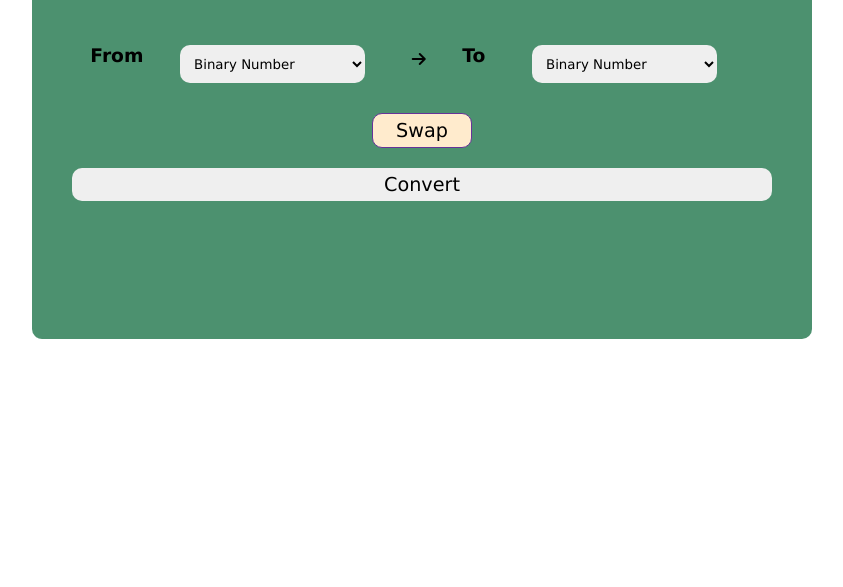
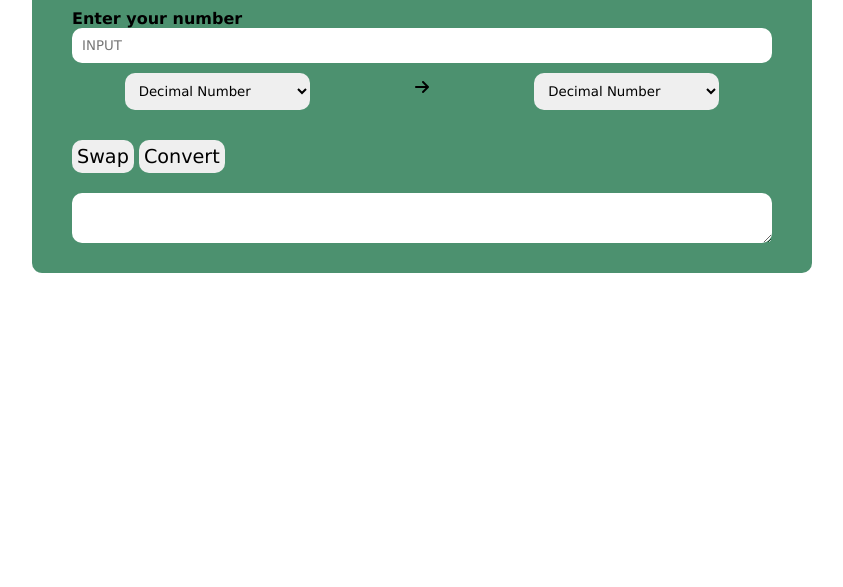
Before and after one commit to mit730/On-Converter, a plain HTML site: page index.html in a window 1280 px wide. Shown: the part 213-800 px from the top of the page, without its empty margins (218-1061 px from the left). Drawn offline with Linux system fonts and the light colour scheme.

Commit message:
Update index.html

```diff
--- a/index.html
+++ b/index.html
@@ -4,47 +4,37 @@
     <meta charset="UTF-8">
     <meta http-equiv="X-UA-Compatible" content="IE=edge">
     <meta name="viewport" content="width=device-width, initial-scale=1.0">
-    <title>Base Converter</title>
-    <link rel="stylesheet" href="style.css">
+    <title>Number Base Converter</title>
     <link rel="stylesheet" href="https://cdnjs.cloudflare.com/ajax/libs/font-awesome/6.1.2/css/all.min.css" integrity="sha512-1sCRPdkRXhBV2PBLUdRb4tMg1w2YPf37qatUFeS7zlBy7jJI8Lf4VHwWfZZfpXtYSLy85pkm9GaYVYMfw5BC1A==" crossorigin="anonymous" referrerpolicy="no-referrer" />
 
+    <link rel="stylesheet" href="style.css">
 </head>
 <body>
+    <h1 class="heading">Number Base Converter</h1>
     <div class="container">
-        <h1 class="heading">Number Base Converter</h1>
-        <br>
-         <input type="text" id="txtNumber" placeholder="Enter a Number" required/>
-        <br>
-        <br>
-
+        <h4 class="input-heading">Enter your number</h4>
+        <input type="text" id="input" placeholder="Input" required>
         <div class="selection">
-            <h3>From</h3>
-        <select name="in-base" id="in-base">
-            <option value="2">Binary Number</option>
-            <option value="16">Hexadecimal Number</option>
-            <option value="8">Octal Number</option>
-            <option value="10">Decimal Number</option>
-        </select>
-
-       <div class="arrow"> <i class="fa-solid fa-arrow-right" ></i> </div>
-       <h3>To</h3>
-        <select name="out-base" id="out-base">
-
-            <option value="2">Binary Number</option>
-            <option value="16">Hexadecimal Number</option>
-            <option value="8">Octal Number</option>
-            <option value="10">Decimal Number</option>
-        </select>
-        <br><br>
+            <select name="input-base" id="input-base">
+                <option value="10">Decimal Number</option>
+                <option value="2">Binary Number</option>
+                <option value="8">Octal Number</option>
+                <option value="16">Hexadecimal Number</option>
+            </select>
+            <div class="arrow"> <i class="fa-solid fa-arrow-right" ></i> </div>
+            <select name="output-base" id="output-base">
+                <option value="10">Decimal Number</option>
+                <option value="2">Binary Number</option>
+                <option value="8">Octal Number</option>
+                <option value="16">Hexadecimal Number</option>
+            </select>
         </div>
-        <div class="btn">
-        <button id="btn-swap"  onclick="swap()">Swap</button>
-        <button id="btn-convert" onclick="convert()">Convert</button>
-        <br><br>
-
+        <div class="buttons">
+            <button id="swap" onclick="swap()">Swap</button>
+            <button id="convert" onclick="convert()">Convert</button>
+        </div>
+        <textarea id="output" cols="20" rows="2" readonly></textarea>
     </div>
-    <span id="output"></span>
-     <!-- <textarea id="output" cols="20" rows="2" readonly></textarea>  -->
     <div id="error"></div>
 </body>
 <script src="scripts.js"></script>
```
